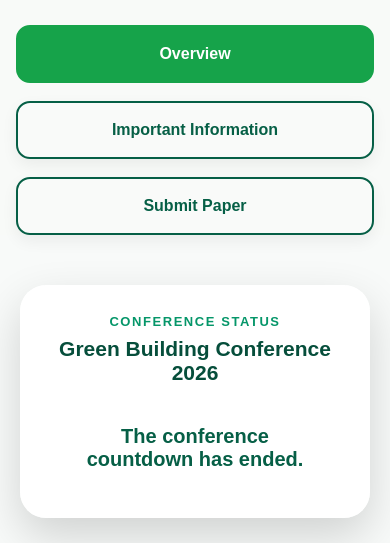
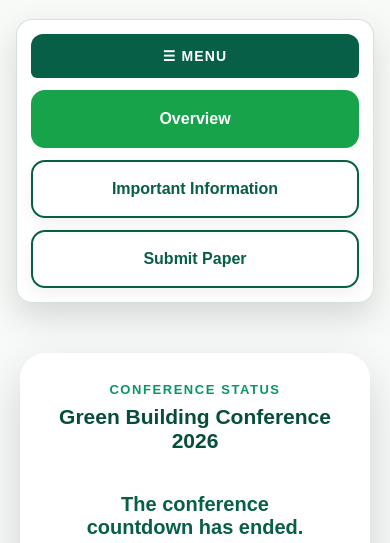
Before and after one commit to nikolavdjokic995-ctrl/gaf-conference-hub, a Django app: template conferences/templates/conferences/conference_overview.html in a window 390 px wide. Shown: the part 477-1020 px from the top of the page. Run offline with Django 5.2, Linux system fonts and the light colour scheme; the template is opened without the code that fills it, so the values that code supplies are empty.

Commit message:
Redesign overview page with left sidebar menu

```diff
--- a/conferences/templates/conferences/conference_overview.html
+++ b/conferences/templates/conferences/conference_overview.html
@@ -46,11 +46,9 @@
         .hero-visual{
             width:100%;
             height:{{ conference.overview_hero_image_height|default:620 }}px;
-            background-size:contain;
+            background-size:65%;
             background-repeat:no-repeat;
             background-position:center center;
-            background-color:#f8faf8;
-            flex:0 0 auto;
         }
 
         .navbar{
@@ -201,21 +199,34 @@
             margin-bottom:0;
         }
 
-        .hero-buttons{
-            max-width:1300px;
-            margin:{{ conference.overview_hero_buttons_margin_top|default:26 }}px auto 0;
-            background:transparent !important;
-            border:none !important;
-            border-radius:0 !important;
-            padding:0 40px !important;
-            display:flex !important;
-            justify-content:flex-start;
-            align-items:flex-start;
-            flex-wrap:wrap;
-            gap:18px;
-            box-shadow:none !important;
-            position:relative;
-            z-index:12;
+        .hero-menu-wrap{
+            position:absolute;
+            left:70px;
+            top:115px;
+            z-index:20;
+            width:260px;
+        }
+
+        .hero-sidebar-menu{
+            background:rgba(255,255,255,0.96);
+            border:1px solid rgba(6,95,70,0.18);
+            border-radius:16px;
+            padding:14px;
+            box-shadow:0 14px 34px rgba(0,0,0,0.14);
+            display:flex;
+            flex-direction:column;
+            gap:12px;
+        }
+
+        .sidebar-title{
+            background:#065f46;
+            color:white;
+            border-radius:12px 12px 6px 6px;
+            padding:14px 16px;
+            text-align:center;
+            font-weight:900;
+            letter-spacing:0.08em;
+            font-size:14px;
         }
 
         .hero-btn{
@@ -229,7 +240,9 @@
             transition:0.25s;
             background:rgba(255,255,255,0.15);
             text-align:center;
-            min-width:190px;
+            min-width:0;
+            width:100%;
+            display:block;
             box-shadow:0 6px 16px rgba(0,0,0,0.06);
 
         }
@@ -386,10 +399,17 @@
                 font-size:38px;
             }
 
-            .hero-buttons{
-                justify-content:flex-start;
-                margin:{{ conference.overview_hero_buttons_margin_top|default:26 }}px 16px 0;
-                padding:0 !important;
+            .hero-menu-wrap{
+                position:relative;
+                left:auto;
+                top:auto;
+                width:auto;
+                margin:20px 16px 0;
+            }
+
+            .hero-sidebar-menu{
+                max-width:420px;
+                margin:0 auto;
             }
 
             .hero-btn{
@@ -746,7 +766,12 @@
         </div>
     {% endif %}
 
-    <div class="hero-buttons">
+    <div class="hero-menu-wrap">
+        <nav class="hero-sidebar-menu" aria-label="Conference menu">
+
+            <div class="sidebar-title">
+                ☰ MENU
+            </div>
 
             <a class="hero-btn active"
                href="{% url 'conference_overview' conference.slug %}">
@@ -763,7 +788,7 @@
             {% else %}
                 <a class="hero-btn" href="{% url 'submit_paper' conference.slug %}">
                     Submit Paper
-            </a>
+                </a>
             {% endif %}
 
             {% if is_manager or is_judge %}
@@ -787,7 +812,8 @@
 
             {% endif %}
 
-        </div>
+        </nav>
+    </div>
 
 </section>
 
```
